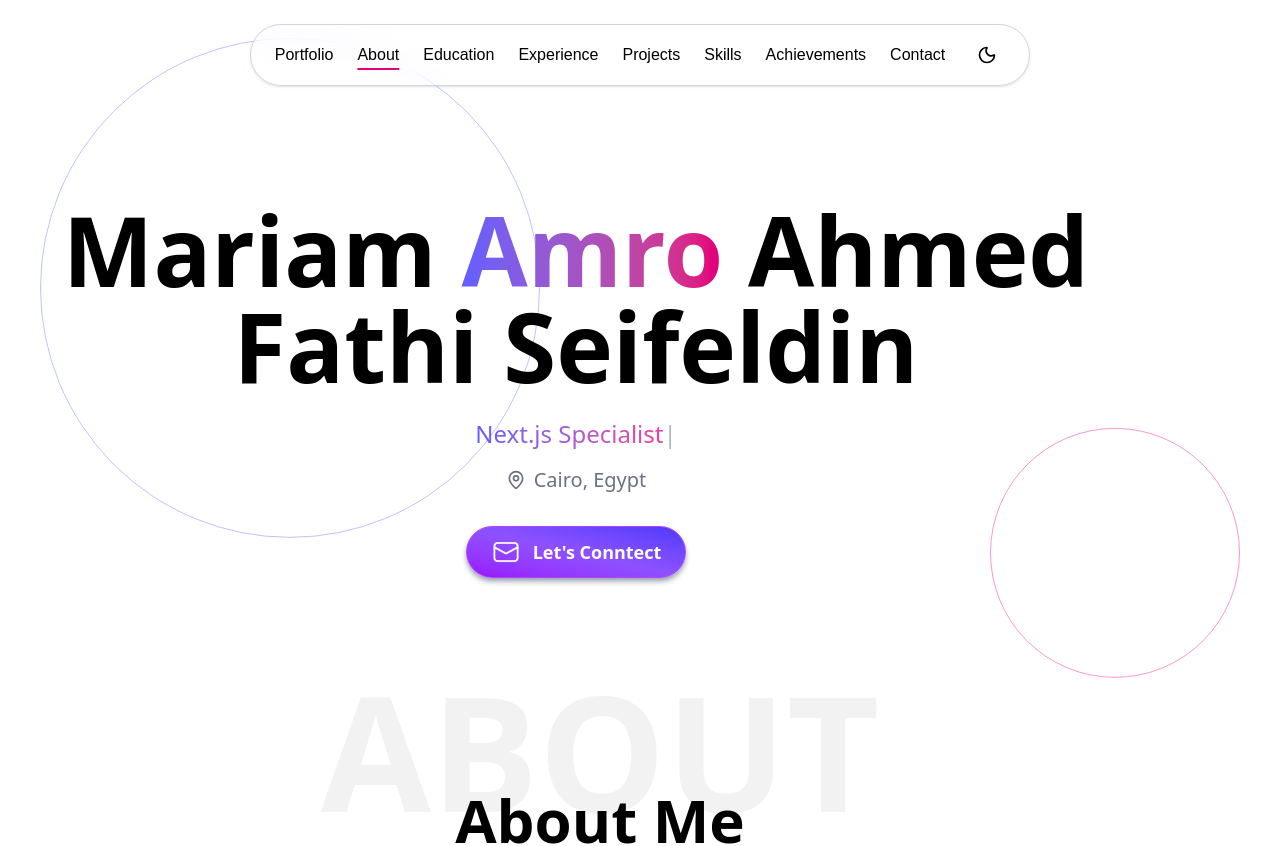
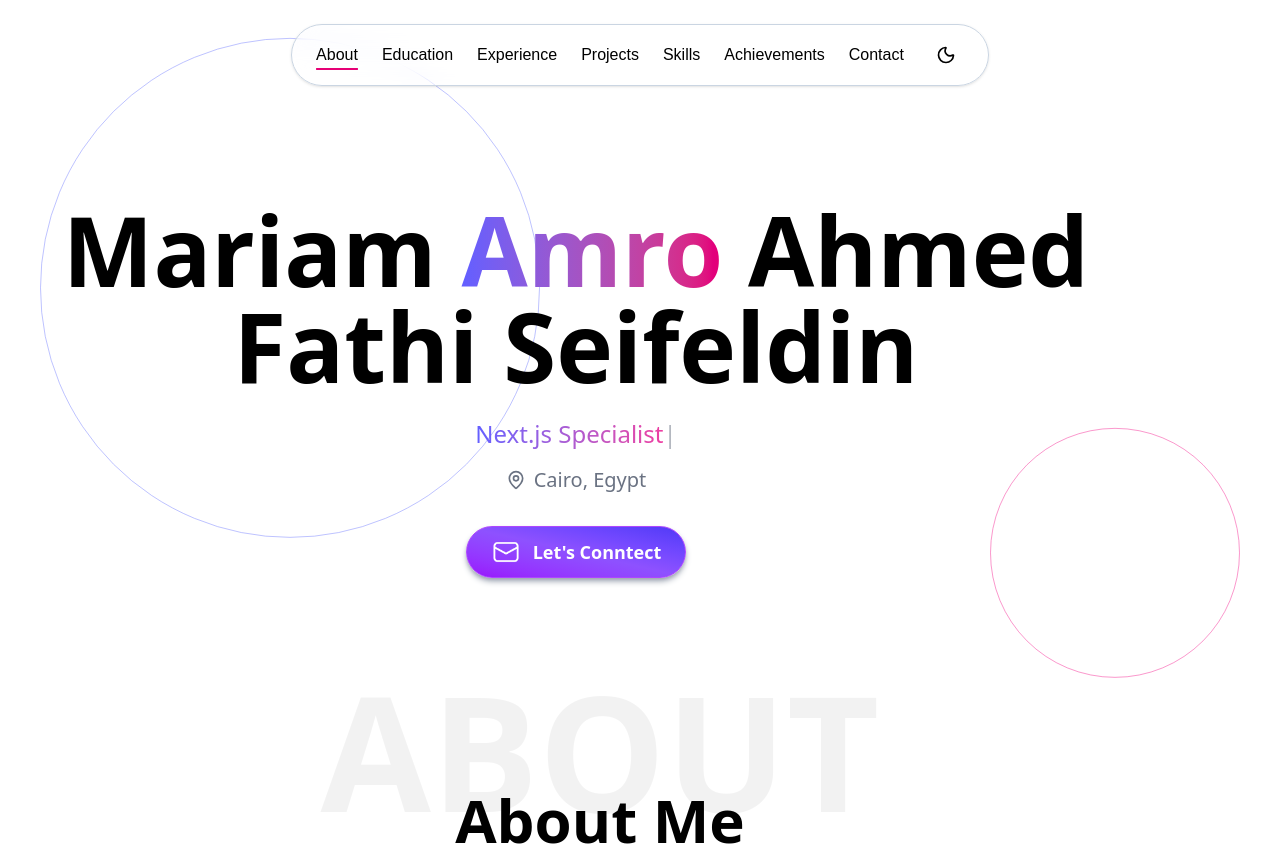
Before and after one commit to Mariam-Amro-2005/Fullstack-Portifolio, a Next.js app: page / in a window 1280 px wide. Shown: the top 846 px of the page. Built offline with nearby package versions, Linux system fonts and the light colour scheme.

Commit message:
Removing redudant portfolio from navbar

```diff
--- a/src/components/ui/Navbar.tsx
+++ b/src/components/ui/Navbar.tsx
@@ -85,9 +85,9 @@ export default function Navbar() {
                 {/* Desktop Navigation */}
                 <div className="hidden md:flex items-center justify-center">
                     <div className="flex items-center border border-slate-300 backdrop-blur-md shadow-sm rounded-full px-6 py-3 gap-6">
-                        <div className="cursor-pointer hover:text-indigo-600 transition font-medium">
+                        {/* <div className="cursor-pointer hover:text-indigo-600 transition font-medium">
                             Portfolio
-                        </div>
+                        </div> */}
 
                         {sections.map((id) => (
                             <Link
@@ -106,10 +106,10 @@ export default function Navbar() {
 
                 {/* Mobile Navigation */}
                 <div className="md:hidden flex items-center justify-between">
-                    <div className="flex items-center border border-slate-300 backdrop-blur-md shadow-sm rounded-full px-4 py-2">
-                        <div className="cursor-pointer hover:text-indigo-600 transition font-medium mr-2">
+                    <div className="flex items-center border border-slate-300 backdrop-blur-md shadow-sm rounded-full px-2 py-2">
+                        {/* <div className="cursor-pointer hover:text-indigo-600 transition font-medium mr-2">
                             Portfolio
-                        </div>
+                        </div> */}
                         <ThemeToggle />
                     </div>
 
```
